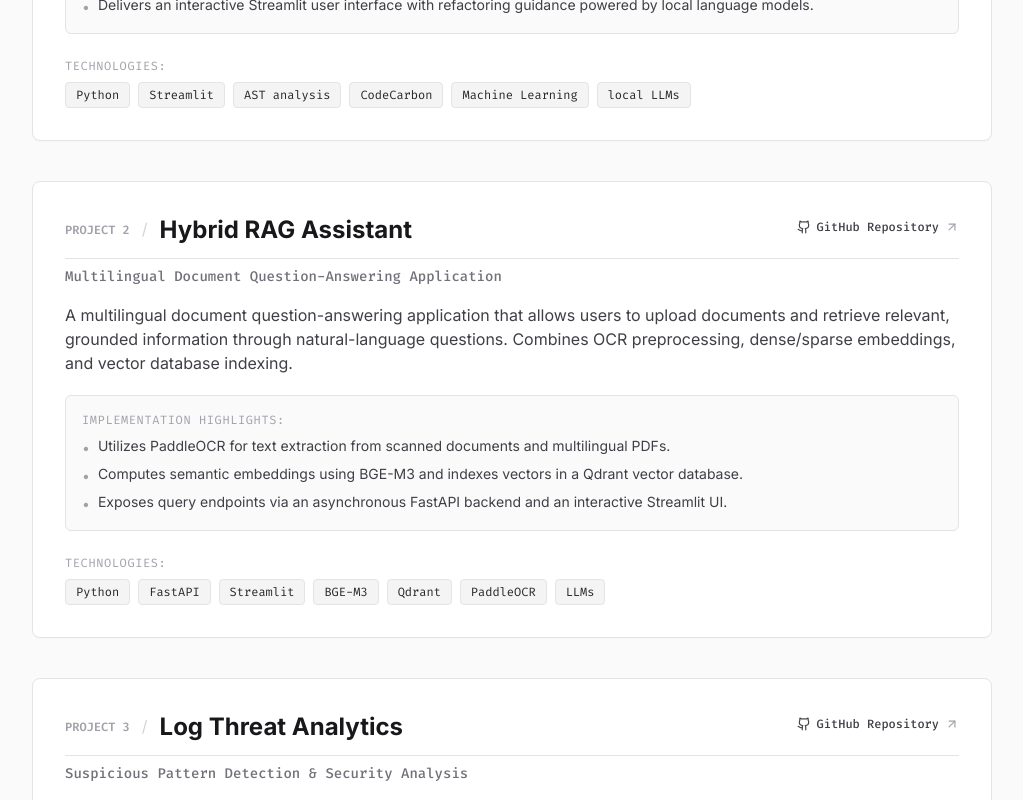
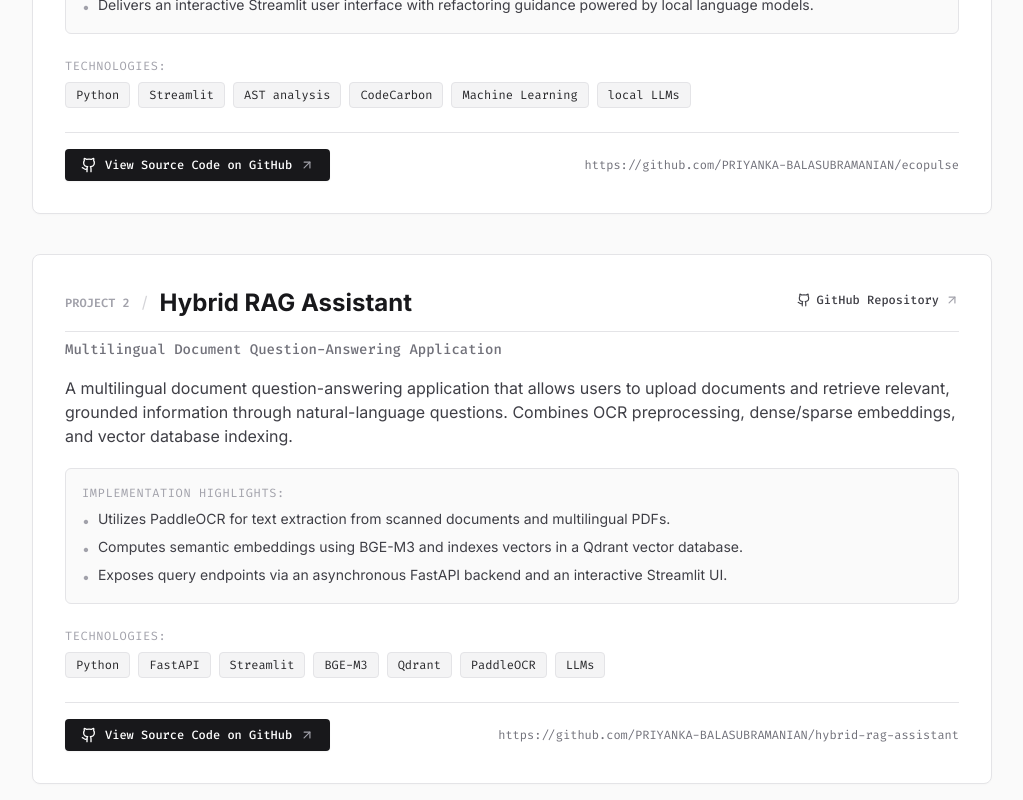
Before and after one commit to PRIYANKA-BALASUBRAMANIAN/priyanka-portfolio, a React (Vite) app: page / in a window 1280 px wide. Shown: the part 3380-4180 px from the top of the page, without its empty margins (128-1151 px from the left). Built offline with nearby package versions, Linux system fonts and the light colour scheme.

Commit message:
feat: add prominent GitHub repository button to each project card

```diff
--- a/src/components/Projects.jsx
+++ b/src/components/Projects.jsx
@@ -1,5 +1,5 @@
 import React from 'react';
-import { Github, ArrowUpRight, Code, Terminal, Check } from 'lucide-react';
+import { Github, ArrowUpRight, Code, Terminal, Check, ExternalLink } from 'lucide-react';
 import { projectsData } from '../data/portfolioData';
 
 export default function Projects() {
@@ -27,7 +27,8 @@ export default function Projects() {
               key={project.id}
               className="p-6 sm:p-8 bg-white border border-zinc-200 rounded-lg hover:border-zinc-400 transition-all shadow-[0_1px_2px_rgba(0,0,0,0.02)]"
             >
-              <div className="flex flex-col sm:flex-row sm:items-baseline sm:justify-between gap-2 pb-3 border-b border-zinc-200">
+              {/* Header */}
+              <div className="flex flex-col sm:flex-row sm:items-baseline sm:justify-between gap-3 pb-3 border-b border-zinc-200">
                 <div className="flex items-center gap-3">
                   <span className="font-mono text-xs text-zinc-400 font-semibold">
                     PROJECT {index + 1}
@@ -38,6 +39,7 @@ export default function Projects() {
                   </h3>
                 </div>
 
+                {/* Top GitHub Link Badge */}
                 <a
                   href={project.githubUrl}
                   target="_blank"
@@ -78,7 +80,7 @@ export default function Projects() {
               )}
 
               {/* Technologies List */}
-              <div>
+              <div className="mb-6">
                 <div className="text-xs font-mono uppercase tracking-wider text-zinc-400 mb-2">
                   Technologies:
                 </div>
@@ -94,6 +96,24 @@ export default function Projects() {
                 </div>
               </div>
 
+              {/* Prominent Footer GitHub Action Button */}
+              <div className="pt-4 border-t border-zinc-200 flex flex-col sm:flex-row sm:items-center sm:justify-between gap-3">
+                <a
+                  href={project.githubUrl}
+                  target="_blank"
+                  rel="noreferrer"
+                  className="inline-flex items-center justify-center gap-2 px-4 py-2 text-xs font-mono font-medium text-white bg-zinc-900 hover:bg-zinc-800 rounded transition-colors shadow-sm w-full sm:w-auto cursor-pointer"
+                >
+                  <Github className="w-4 h-4" />
+                  <span>View Source Code on GitHub</span>
+                  <ArrowUpRight className="w-3.5 h-3.5 text-zinc-400" />
+                </a>
+
+                <span className="text-xs font-mono text-zinc-500 truncate">
+                  {project.githubUrl}
+                </span>
+              </div>
+
             </article>
           ))}
         </div>
```
